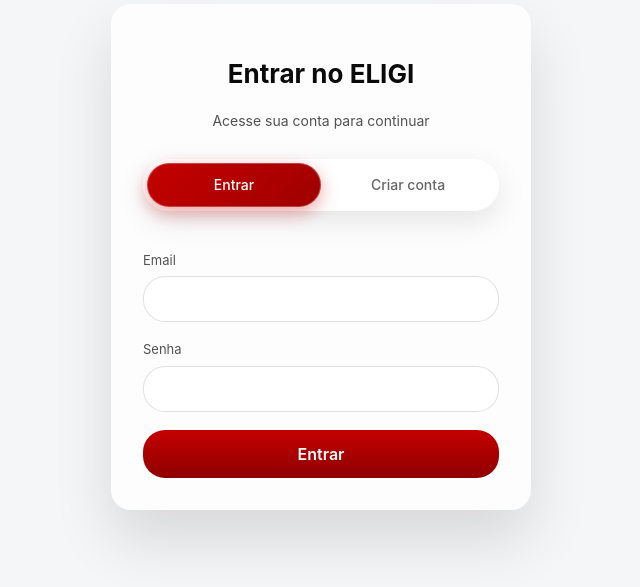
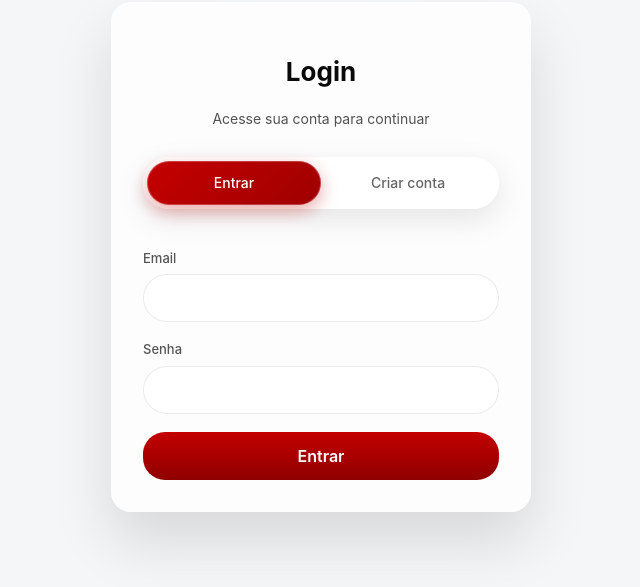
Before and after one commit to suporteeligi-cpu/eligi-fron-tend, a Next.js app: page /login in a window 1280 px wide. Shown: the part 143-730 px from the top of the page, without its empty margins (319-959 px from the left). Built offline with nearby package versions, Linux system fonts and the light colour scheme; no server answers.

Commit message:
chore: deploy update

```diff
--- /dev/null
+++ b/src/app/components/auth/AuthInput.module.css
@@ -0,0 +1,90 @@
+/* ==============================
+   AUTH INPUT (ELIGI / ISOLADO)
+================================ */
+
+.authInput {
+  display: flex;
+  flex-direction: column;
+  gap: 6px;
+}
+
+.label {
+  font-size: 13px;
+  font-weight: 500;
+  color: #555;
+}
+
+.inputWrapper {
+  position: relative;
+}
+
+.input {
+  width: 100%;
+  height: 48px;
+  padding: 0 40px 0 18px; /* espaço pro X */
+
+  border-radius: 999px;
+  border: 1px solid rgba(0, 0, 0, 0.08);
+
+  background: rgba(255, 255, 255, 0.7);
+  backdrop-filter: blur(12px);
+
+  font-size: 14px;
+  color: #111;
+
+  outline: none;
+
+  transition:
+    border-color 0.25s ease,
+    box-shadow 0.25s ease,
+    background 0.25s ease;
+}
+
+.input:focus {
+  border-color: rgba(196, 0, 0, 0.55);
+  box-shadow:
+    0 0 0 4px rgba(196, 0, 0, 0.12),
+    0 8px 24px rgba(0, 0, 0, 0.08);
+  background: #fff;
+}
+
+/* ❌ X APPLE STYLE */
+.clearButton {
+  position: absolute;
+  top: 50%;
+  right: 16px;
+  transform: translateY(-50%);
+
+  border: none;
+  background: none;
+  padding: 0;
+
+  color: #9b9b9b; /* Apple-like */
+  cursor: pointer;
+
+  display: flex;
+  align-items: center;
+  justify-content: center;
+
+  transition:
+    color 0.15s ease,
+    transform 0.15s ease,
+    opacity 0.15s ease;
+
+  opacity: 0.7;
+}
+
+.clearButton:hover {
+  color: #555;
+  opacity: 1;
+  transform: translateY(-50%) scale(1.05);
+}
+
+.clearButton:active {
+  transform: translateY(-50%) scale(0.95);
+}
+
+/* garante precisão visual */
+.clearButton svg {
+  display: block;
+}
--- a/src/app/components/auth/AuthInput.tsx
+++ b/src/app/components/auth/AuthInput.tsx
@@ -1,18 +1,65 @@
 'use client'
 
-import styles from './auth.module.css'
 import React from 'react'
+import styles from './AuthInput.module.css'
 
 interface AuthInputProps
   extends React.InputHTMLAttributes<HTMLInputElement> {
   label: string
+  value: string
+  onChange: (e: React.ChangeEvent<HTMLInputElement>) => void
 }
 
-export function AuthInput({ label, ...props }: AuthInputProps) {
+export function AuthInput({
+  label,
+  value,
+  onChange,
+  ...props
+}: AuthInputProps) {
+  function handleClear() {
+    const event = {
+      target: { value: '' }
+    } as React.ChangeEvent<HTMLInputElement>
+
+    onChange(event)
+  }
+
   return (
-    <div className={styles.field}>
+    <div className={styles.authInput}>
       <label className={styles.label}>{label}</label>
-      <input className={styles.input} {...props} />
+
+      <div className={styles.inputWrapper}>
+        <input
+          className={styles.input}
+          value={value}
+          onChange={onChange}
+          {...props}
+        />
+
+        {value && (
+          <button
+            type="button"
+            className={styles.clearButton}
+            onClick={handleClear}
+            aria-label="Limpar campo"
+          >
+            <svg
+              width="14"
+              height="14"
+              viewBox="0 0 24 24"
+              fill="none"
+              aria-hidden="true"
+            >
+              <path
+                d="M7 7L17 17M17 7L7 17"
+                stroke="currentColor"
+                strokeWidth="2"
+                strokeLinecap="round"
+              />
+            </svg>
+          </button>
+        )}
+      </div>
     </div>
   )
 }
--- a/src/app/login/LoginForm.tsx
+++ b/src/app/login/LoginForm.tsx
@@ -43,7 +43,7 @@ export default function LoginForm() {
 
   return (
     <AuthCard
-      title="Entrar no ELIGI"
+      title="Login"
       subtitle="Acesse sua conta para continuar"
     >
       {/* 🔁 Switch protegido Login / Register */}
--- a/src/app/register/RegisterForm.tsx
+++ b/src/app/register/RegisterForm.tsx
@@ -57,8 +57,8 @@ export default function RegisterForm() {
 
   return (
     <AuthCard
-      title="Criar conta no ELIGI"
-      subtitle="Comece agora a organizar seu negócio"
+      title="Cadastre-se"
+      subtitle="Comece agora mesmo a usar o ELIGI"
     >
       {/* 🔁 Switch protegido Login / Register */}
       <div className={styles.authSwitch}>
```
